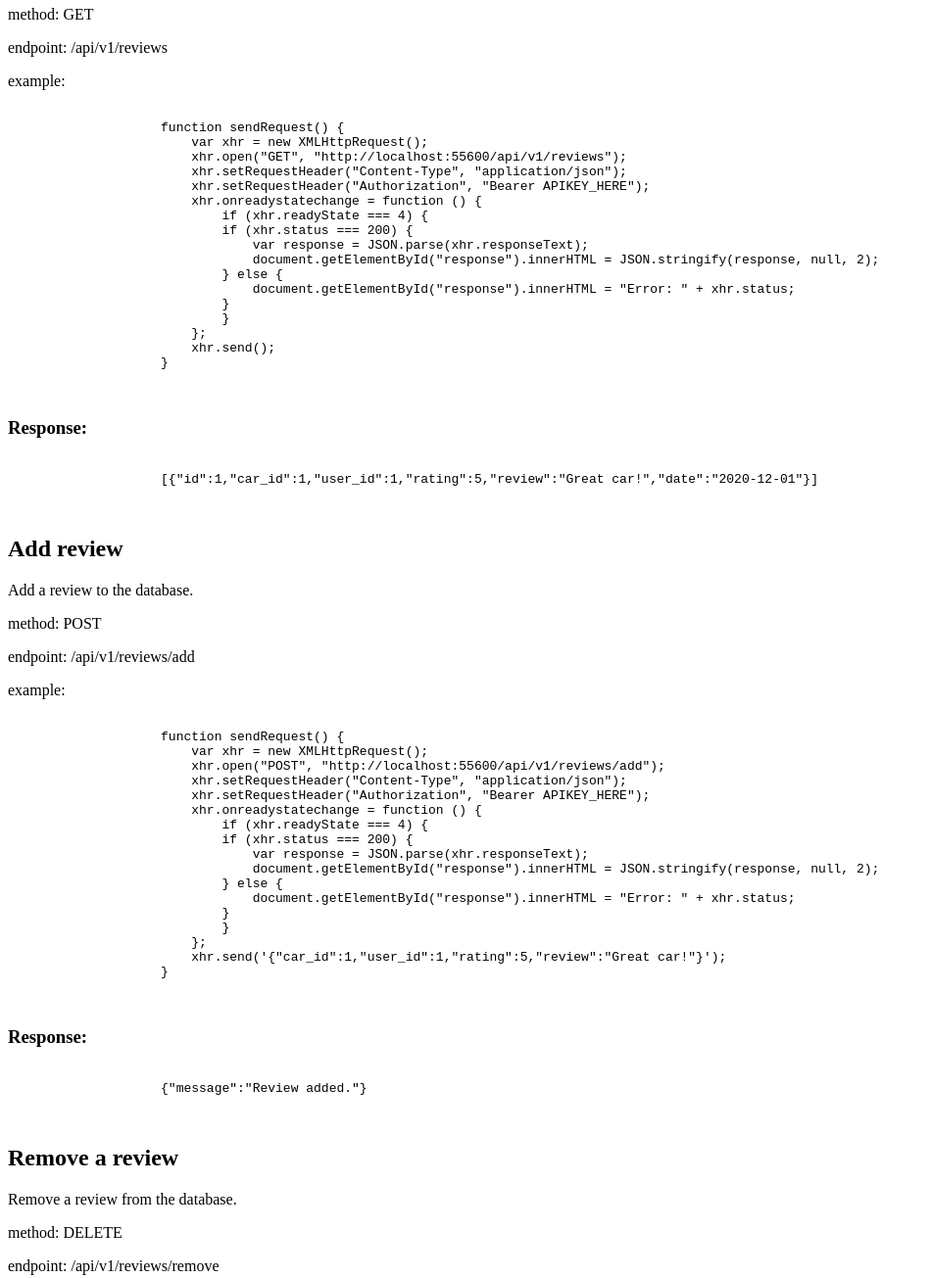
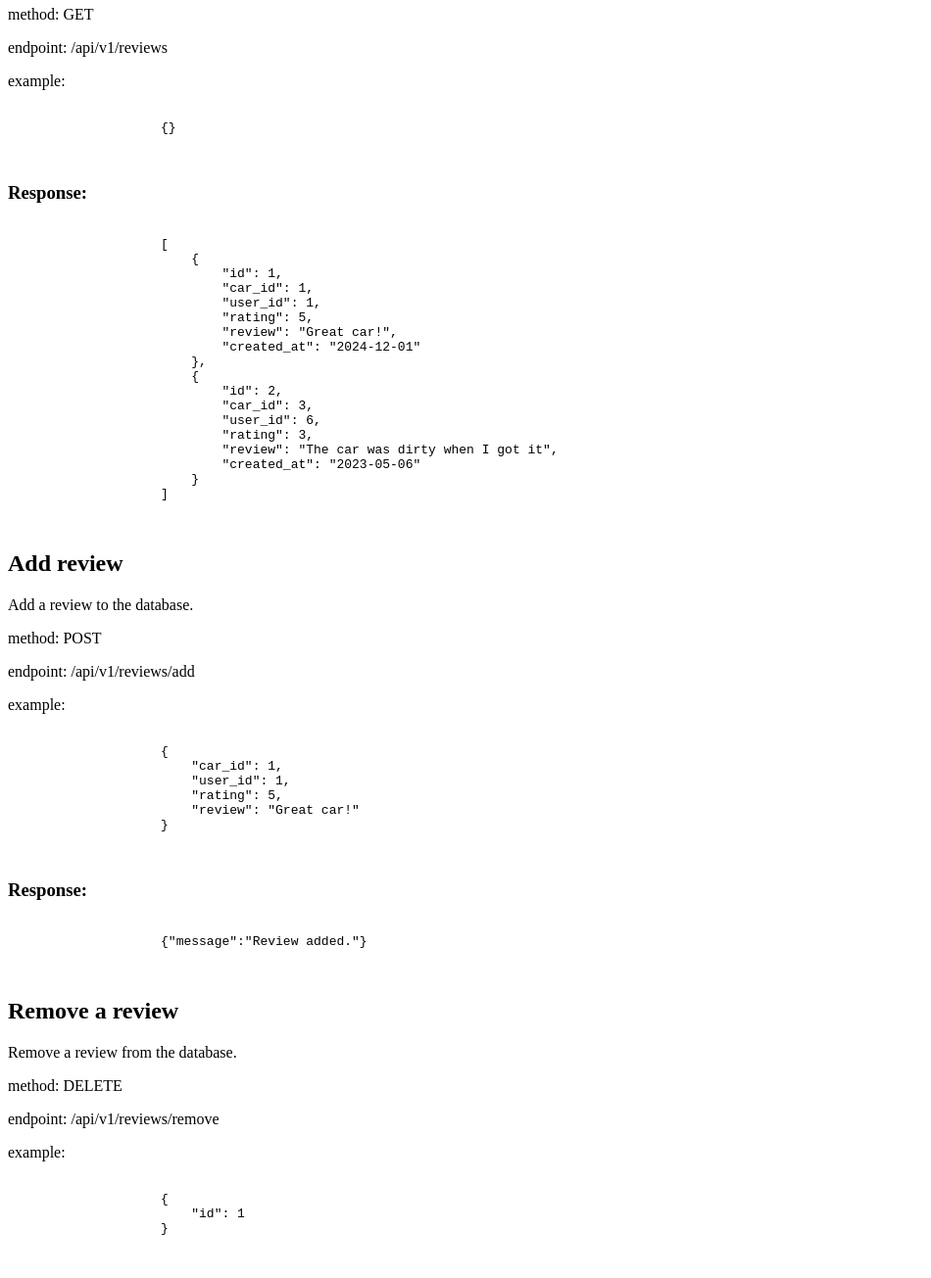
Before and after one commit to Hanz-Car-Rentals/hcr-api, a website: page public/pages/docs/v1/reviews.html in a window 1280 px wide. Shown: the part 340-1645 px from the top of the page at 98% size, without its empty margins (0-950 px from the left). Drawn offline with Linux system fonts and the light colour scheme.

Commit message:
Add created_at column to reviews table and update rentallog and reviews API responses

```diff
--- a/db.js
+++ b/db.js
@@ -73,6 +73,7 @@ db.query('CREATE TABLE IF NOT EXISTS reviews ( \
     user_id INT, \
     review TEXT, \
     rating INT, \
+    created_at DATE DEFAULT NOW(), \
     FOREIGN KEY (car_id) REFERENCES cars(id), \
     FOREIGN KEY (user_id) REFERENCES users(id) \
 )');
@@ -89,6 +90,8 @@ db.query('CREATE TABLE IF NOT EXISTS reviews ( \
 // db.query('ALTER TABLE cars ADD COLUMN location VARCHAR(255)');
 // db.query('ALTER TABLE cars ADD COLUMN picture_url TEXT');
 // db.query('ALTER TABLE users ADD COLUMN token TEXT UNIQUE');
+// db.query('ALTER TABLE reviews ADD COLUMN created_at DATE DEFAULT NOW()');
+
 
 // makes the connection available for other files (e.g. routes)
 module.exports = db;
--- a/public/pages/docs/v1/reviews.html
+++ b/public/pages/docs/v1/reviews.html
@@ -30,29 +30,30 @@
             <p>example:</p>
             <pre>
                 <code>
-                    function sendRequest() {
-                        var xhr = new XMLHttpRequest();
-                        xhr.open("GET", "http://localhost:55600/api/v1/reviews");
-                        xhr.setRequestHeader("Content-Type", "application/json");
-                        xhr.setRequestHeader("Authorization", "Bearer APIKEY_HERE");
-                        xhr.onreadystatechange = function () {
-                            if (xhr.readyState === 4) {
-                            if (xhr.status === 200) {
-                                var response = JSON.parse(xhr.responseText);
-                                document.getElementById("response").innerHTML = JSON.stringify(response, null, 2);
-                            } else {
-                                document.getElementById("response").innerHTML = "Error: " + xhr.status;
-                            }
-                            }
-                        };
-                        xhr.send();
-                    }
+                    {}
                 </code>
             </pre>
             <h3>Response:</h3>
             <pre id="response">
                 <code>
-                    [{"id":1,"car_id":1,"user_id":1,"rating":5,"review":"Great car!","date":"2020-12-01"}]
+                    [
+                        {
+                            "id": 1,
+                            "car_id": 1,
+                            "user_id": 1,
+                            "rating": 5,
+                            "review": "Great car!",
+                            "created_at": "2024-12-01"
+                        },
+                        {
+                            "id": 2,
+                            "car_id": 3,
+                            "user_id": 6,
+                            "rating": 3,
+                            "review": "The car was dirty when I got it",
+                            "created_at": "2023-05-06"
+                        }
+                    ]
                 </code>
             </pre>
         </div>
@@ -65,22 +66,11 @@
             <p>example:</p>
             <pre>
                 <code>
-                    function sendRequest() {
-                        var xhr = new XMLHttpRequest();
-                        xhr.open("POST", "http://localhost:55600/api/v1/reviews/add");
-                        xhr.setRequestHeader("Content-Type", "application/json");
-                        xhr.setRequestHeader("Authorization", "Bearer APIKEY_HERE");
-                        xhr.onreadystatechange = function () {
-                            if (xhr.readyState === 4) {
-                            if (xhr.status === 200) {
-                                var response = JSON.parse(xhr.responseText);
-                                document.getElementById("response").innerHTML = JSON.stringify(response, null, 2);
-                            } else {
-                                document.getElementById("response").innerHTML = "Error: " + xhr.status;
-                            }
-                            }
-                        };
-                        xhr.send('{"car_id":1,"user_id":1,"rating":5,"review":"Great car!"}');
+                    {
+                        "car_id": 1,
+                        "user_id": 1,
+                        "rating": 5,
+                        "review": "Great car!"
                     }
                 </code>
             </pre>
@@ -100,22 +90,8 @@
             <p>example:</p>
             <pre>
                 <code>
-                    function sendRequest() {
-                        var xhr = new XMLHttpRequest();
-                        xhr.open("DELETE", "http://localhost:55600/api/v1/reviews/remove");
-                        xhr.setRequestHeader("Content-Type", "application/json");
-                        xhr.setRequestHeader("Authorization", "Bearer APIKEY_HERE");
-                        xhr.onreadystatechange = function () {
-                            if (xhr.readyState === 4) {
-                            if (xhr.status === 200) {
-                                var response = JSON.parse(xhr.responseText);
-                                document.getElementById("response").innerHTML = JSON.stringify(response, null, 2);
-                            } else {
-                                document.getElementById("response").innerHTML = "Error: " + xhr.status;
-                            }
-                            }
-                        };
-                        xhr.send('{"id":1}');
+                    {
+                        "id": 1
                     }
                 </code>
             </pre>
```
Also changed, not shown: public/pages/docs/v1/rentallog.html (+10 -18 lines).
